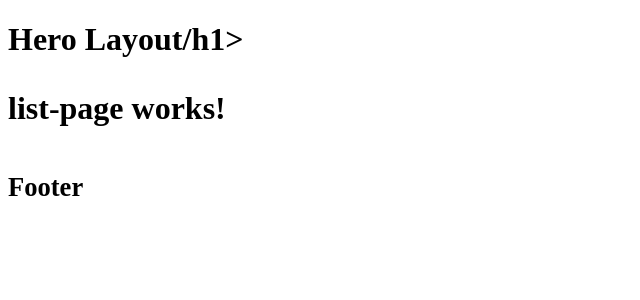
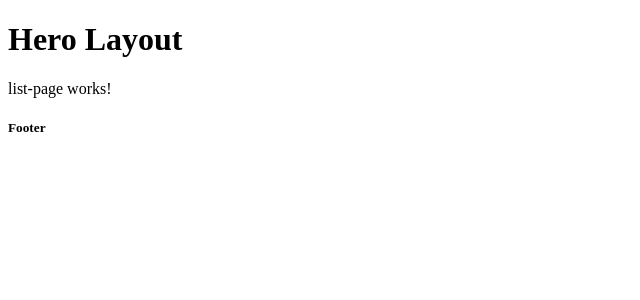
Before and after one commit to GermanPalencia1/curso-angular-06heroesApp, an Angular app: page /heroes/list in a window 1280 px wide. Shown: the top 300 px of the page, without its empty margins (0-640 px from the left). Built offline with nearby package versions, Linux system fonts and the light colour scheme.

Commit message:
layout updated

```diff
--- a/src/app/heroes/pages/layout-page/layout-page.component.html
+++ b/src/app/heroes/pages/layout-page/layout-page.component.html
@@ -1,4 +1,4 @@
-<h1>Hero Layout/h1>
+<h1>Hero Layout</h1>
 
 <router-outlet></router-outlet>
 
```
